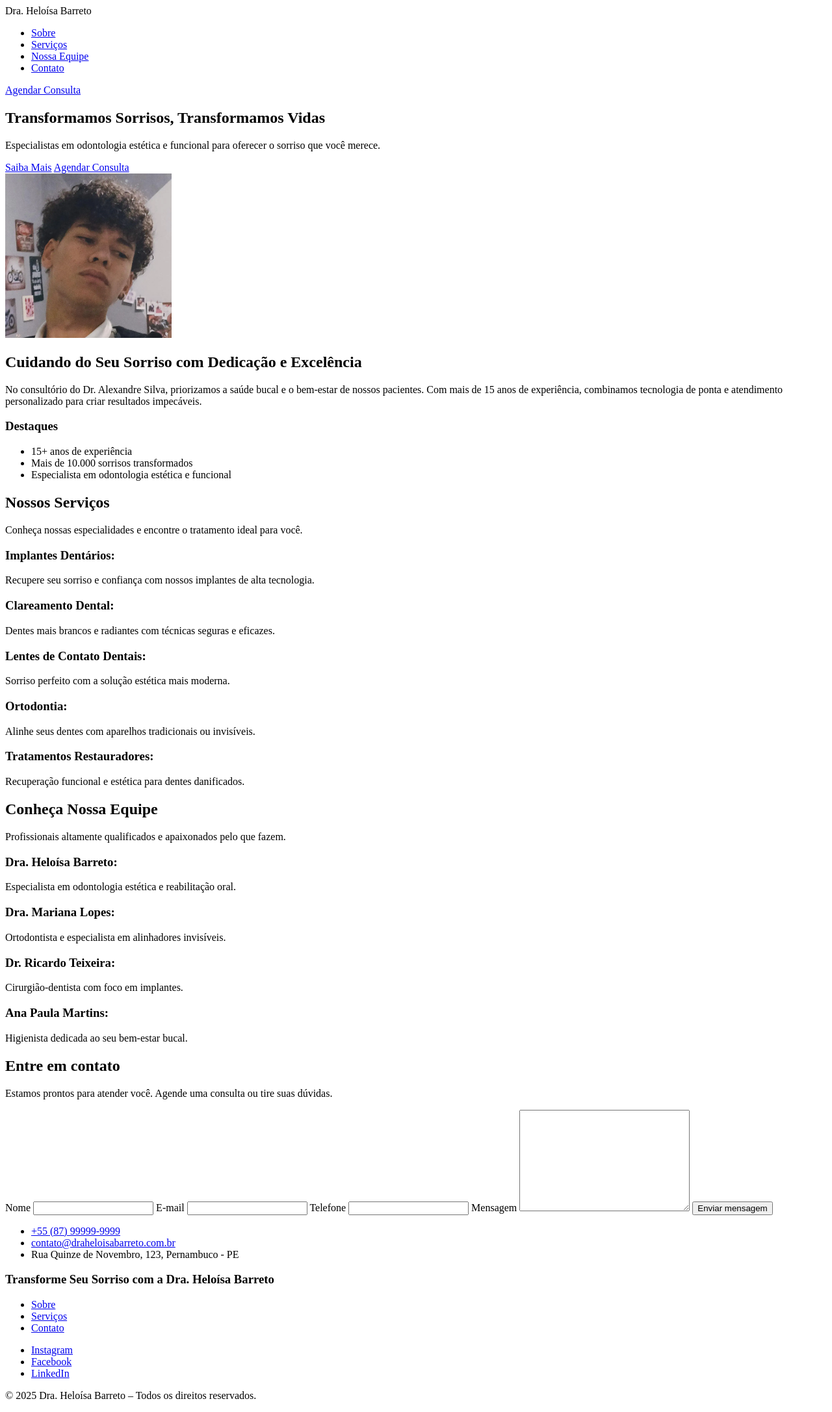
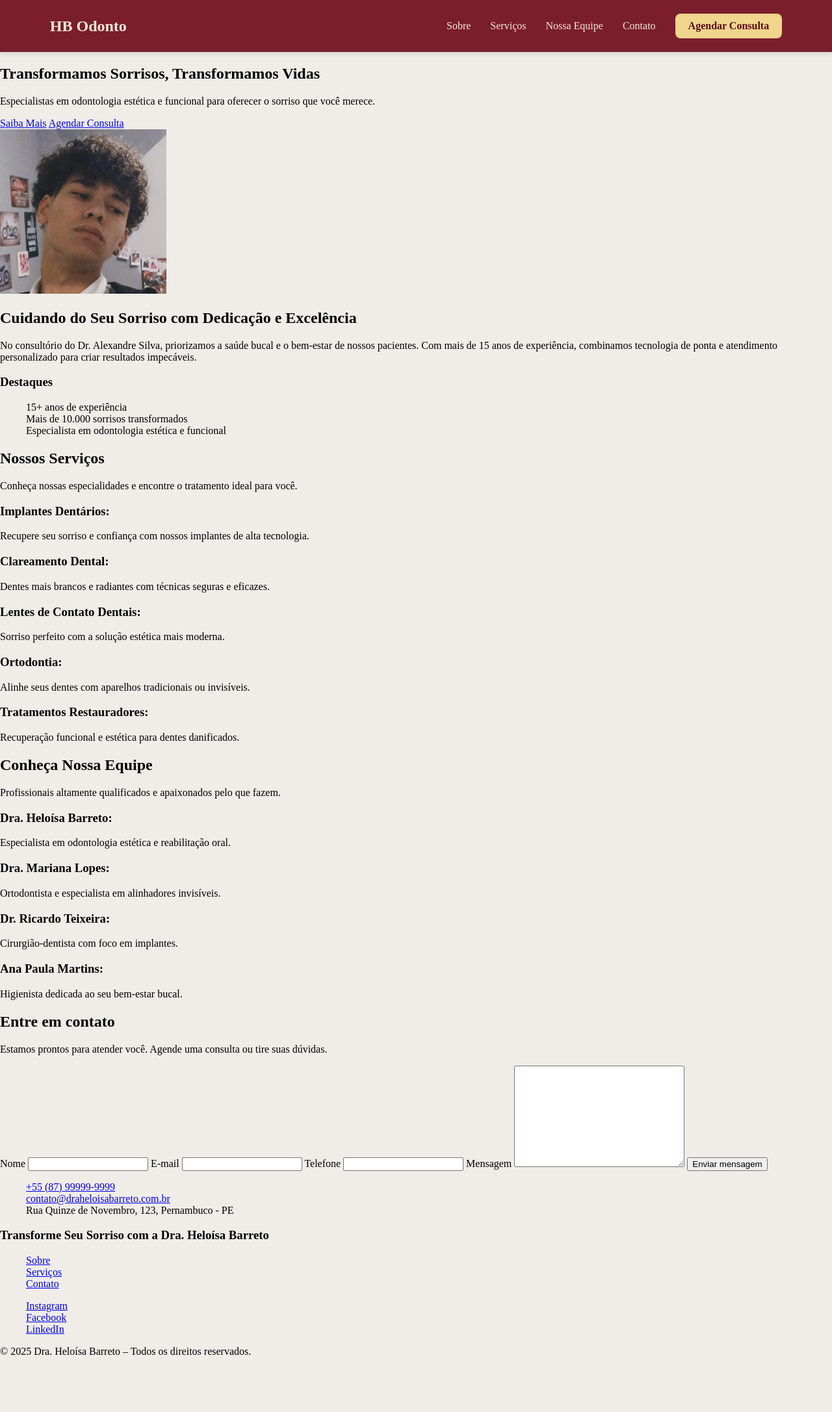
Before and after one commit to KauaVDSB/OdontoLandingPage, a Flask app: page / in a window 1280 px wide. Shown: the whole page at 65% size. After the commit the page ends 2085 px from the top, so only its background shows below. Run offline with Flask 3, Linux system fonts and the light colour scheme.

Commit message:
Rearranjo na organizacao de arquivos estaticos e design inicial da navbar.

```diff
--- a/odonto/routes.py
+++ b/odonto/routes.py
@@ -7,6 +7,6 @@ def landing():
 
     return render_template('view/index.html')
 
-@app.route('/')
+@app.route('/', methods=['POST'])
 def contato_submit():
-    return
+    return render_template('view/index.html')
--- /dev/null
+++ b/odonto/static/css/base/base.css
@@ -0,0 +1,32 @@
+:root{
+    --cor-primaria-escura: #5A0B17;
+    --cor-primaria-media: #7A1E2C;
+    --cor-primaria-clara: #A83B4A;
+
+    --cor-secundaria-escura: #C4B2A3;
+    --cor-secundaria-media: #E3D1BF;
+    --cor-secundaria-clara: #F5E8DA;
+
+    --cor-neutra-principal: #F0EDE8;
+    --cor-neutra-media: #D9D5CF;
+    --cor-neutra-escura: #BAB7B2;
+
+    --cor-dourado-claro: #F0D58C;
+}
+
+
+* {
+    box-sizing: border-box;
+}
+html {
+    height: 100%;
+    width: 100%;
+}
+body{
+    margin: 0;
+    background-color: var(--cor-neutra-principal);
+}
+
+ul li {
+    list-style: none;
+}
--- /dev/null
+++ b/odonto/static/css/base/navbar.css
@@ -0,0 +1,65 @@
+header {
+    width: 100%;
+    height: 80px;
+    background-color: var(--cor-primaria-media);
+    box-shadow: 0 4px 6px rgba(0, 0, 0, 0.1);
+}
+
+header nav {
+    width: 100%;
+    height: 100%;
+    padding: 0 6%;
+
+    display: flex;
+    justify-content: space-between;
+    align-items: center;
+}
+
+header .logo a {
+    font-size: 1.5rem;
+    font-weight: bold;
+    text-decoration: none;
+    color: var(--cor-secundaria-clara);
+}
+
+header nav .navbar {
+    display: flex;
+    align-items: center;
+    gap: 30px;
+}
+
+header nav .navbar ul {
+    display: flex;
+    gap: 30px;
+    margin: 0;
+    padding: 0;
+}
+header nav .navbar ul li a{
+    font-size: 1rem;
+    font-weight: 500;
+    text-decoration: none;
+
+    color: var(--cor-secundaria-clara);
+    transition: color 0.3s ease-in-out;
+}
+header nav .navbar ul li a:hover{
+    color: var(--cor-dourado-claro);
+}
+
+header .cta-button{
+    padding: 10px 20px;
+    border-radius: 8px;
+
+    font-size: 1rem;
+    font-weight: bold;
+    text-decoration: none;
+
+    background-color: var(--cor-dourado-claro);
+    color: var(--cor-primaria-escura);
+    transition: color 0.3s ease-in-out, background-color 0.3s ease-in-out, transform 0.2s ease;
+}
+header .cta-button:hover{
+    color: var(--cor-dourado-claro);
+    background-color: var(--cor-primaria-clara);
+    transform: scale(1.05);
+}
--- a/odonto/templates/base/base.html
+++ b/odonto/templates/base/base.html
@@ -10,8 +10,8 @@
     <meta name="keywords" content="odontologia, dentista, implantes, clareamento, ortodontia, lentes dentais, Pernambuco">
     {% endblock %}
 
+    <link rel="stylesheet" href="{{ url_for('static', filename='css/base/base.css') }}">
     {% block link %}
-    <link rel="stylesheet" href="{{ url_for('static', filename='css/base.css') }}">
     {% endblock %}
 
     <title>{% block title %}Consultório Dra. Heloísa Barreto{% endblock %}</title>
--- a/odonto/templates/base/footer.html
+++ b/odonto/templates/base/footer.html
@@ -1,4 +1,4 @@
-<link rel="stylesheet" href="{{ url_for('static', filename='css/footer.css') }}">
+<link rel="stylesheet" href="{{ url_for('static', filename='css/base/footer.css') }}">
 
 <footer>
     <h3 class="footer-titulo">Transforme Seu Sorriso com a Dra. Heloísa Barreto</h3>
--- a/odonto/templates/base/navbar.html
+++ b/odonto/templates/base/navbar.html
@@ -1,8 +1,10 @@
-<link rel="stylesheet" href="{{ url_for('static', filename='css/navbar.css') }}">
+<link rel="stylesheet" href="{{ url_for('static', filename='css/base/navbar.css') }}">
 
 <header>
     <nav>
-        <div class="logo" aria-label="Logo do consultório da Dra. Heloísa Barreto">Dra. Heloísa Barreto</div>
+        <div class="logo" aria-label="Logo do consultório da Dra. Heloísa Barreto">
+            <a href="{{ url_for('landing') }}">HB Odonto</a>
+        </div>
         <div class="navbar">
             <ul>
                 <li><a href="#sobre" title="Saiba mais sobre nosso consultório">Sobre</a></li>
@@ -10,7 +12,7 @@
                 <li><a href="#equipe" title="Conheça nossa equipe">Nossa Equipe</a></li>
                 <li><a href="#contato" title="Entre em contato conosco">Contato</a></li>
             </ul>
-            <a href="#contato" class="CTA-button" title="Agende sua consulta">Agendar Consulta</a>
+            <a href="#contato" class="cta-button" title="Agende sua consulta">Agendar Consulta</a>
         </div>
     </nav>
 </header>
--- a/odonto/templates/view/index.html
+++ b/odonto/templates/view/index.html
@@ -6,8 +6,9 @@
 {% endblock %}
 
 {% block link %}
-<link rel="stylesheet" href="{{ url_for('static', filename='css/landing.css') }}">
-<link rel="stylesheet" href="{{ url_for('static', filename='css/landing-responsivo.css') }}" media="(max-width: 768px)">
+<link rel="stylesheet" href="{{ url_for('static', filename='css/landing/landing.css') }}">
+<link rel="stylesheet" href="{{ url_for('static', filename='css/landing/hero.css') }}">
+<link rel="stylesheet" href="{{ url_for('static', filename='css/landing/landing-responsivo.css') }}" media="(max-width: 768px)">
 {% endblock %}
 
 {% block title %} HB Odonto {% endblock %}
```
Also changed, not shown: odonto/static/css/base/footer.css (renamed from odonto/static/css/footer.css), odonto/static/css/landing/hero.css (added), odonto/static/css/landing/landing-responsivo.css (added), odonto/static/css/landing/landing.css (renamed from odonto/static/css/landing.css), odonto/static/css/navbar.css (deleted).
